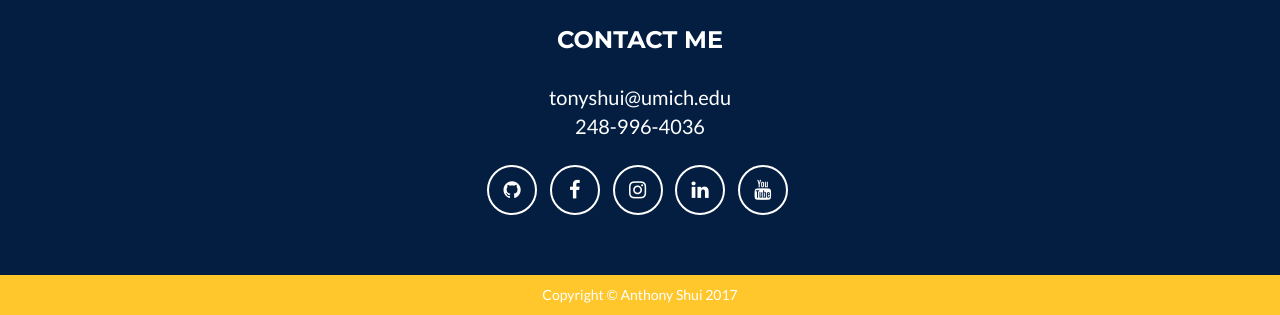
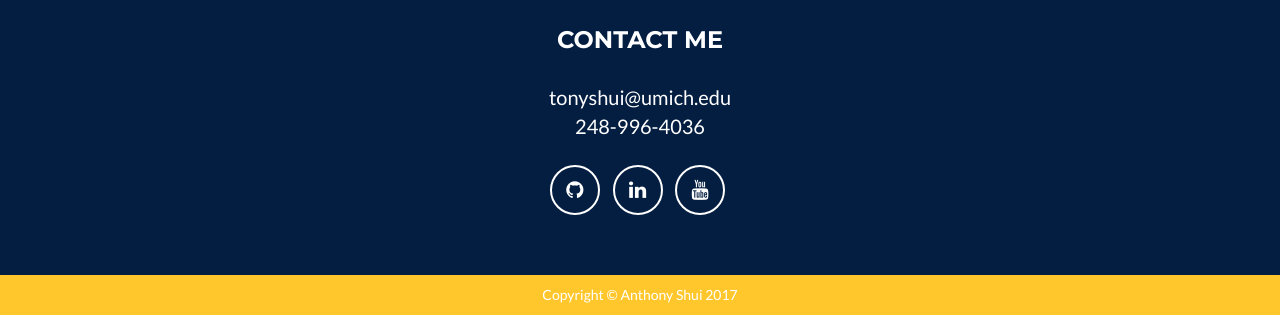
Before and after one commit to tonyshui/old_website, a website: page index.html in a window 1280 px wide. Shown: the part 1206-1521 px from the top of the page. Drawn offline with nearby package versions, Linux system fonts and the light colour scheme.

Commit message:
removed unnecessary buttons

```diff
--- a/index.html
+++ b/index.html
@@ -181,12 +181,6 @@
                                     <a href="https://github.com/tonyshui" class="btn-social btn-outline"><span class="sr-only">GitHub</span><i class="fa fa-fw fa-github"></i></a>
                                 </li>
                                 <li>
-                                    <a href="https://www.facebook.com/anthony.shui.9" class="btn-social btn-outline"><span class="sr-only">Facebook</span><i class="fa fa-fw fa-facebook"></i></a>
-                                </li>
-                                <li>
-                                    <a href="https://www.instagram.com/anthony_shui/" class="btn-social btn-outline"><span class="sr-only">Instagram</span><i class="fa fa-fw fa-instagram"></i></a>
-                                </li>
-                                <li>
                                     <a href="https://www.linkedin.com/in/anthony-shui-2a0bb6120/" class="btn-social btn-outline"><span class="sr-only">Linked In</span><i class="fa fa-fw fa-linkedin"></i></a>
                                 </li>
                                 <li>
```
